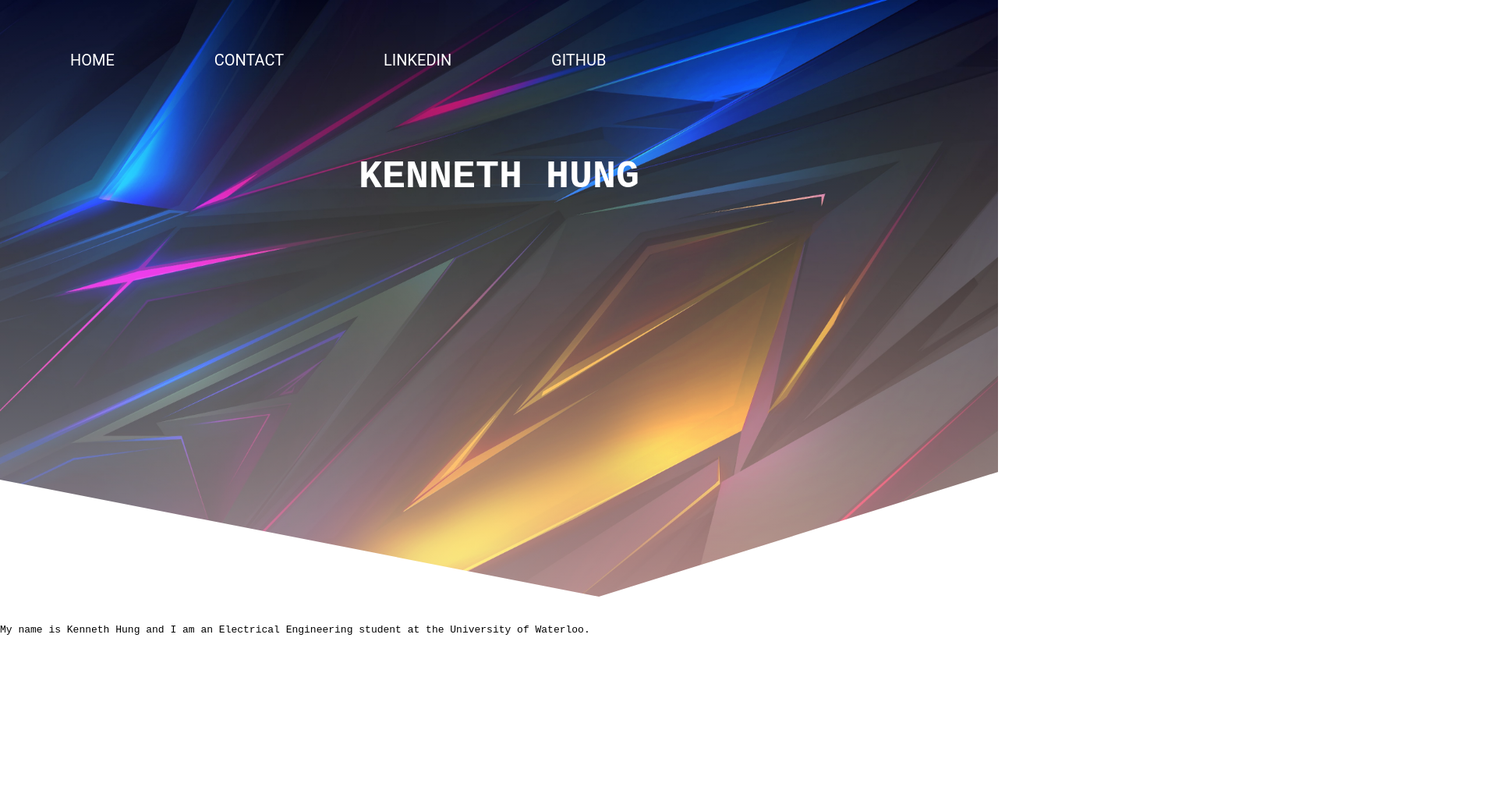
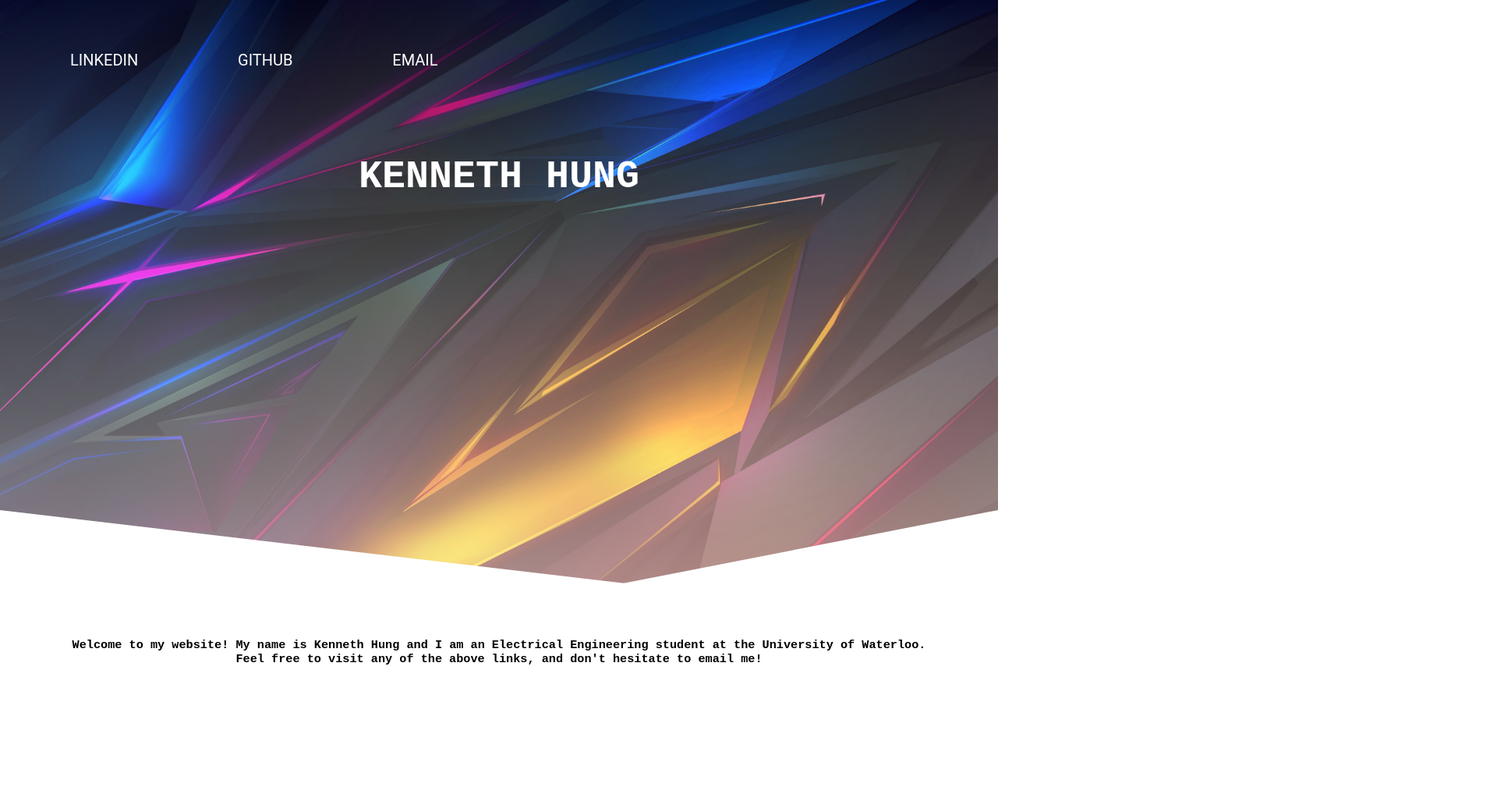
Before and after one commit to kennethhung863/kennethhung863.github.io, a plain HTML site: page index.html in a window 1280 px wide. Shown: the top 1018 px of the page at 78% size, 1920 px wide, since content can reach past the window. Drawn offline with Linux system fonts and the light colour scheme.

Commit message:
Add files via upload

```diff
--- a/index.html
+++ b/index.html
@@ -14,11 +14,10 @@
         <div class="row">
 
             <ul class="main-nav">
-                <li><a href="https://www.google.ca/">HOME</a></li>
+                <li><a href="https://www.linkedin.com/in/k-hung/">LINKEDIN</a></li>
+                <li><a href="https://github.com/kennethhung863">GITHUB</a></li>
+                <li><a href="mailto:k25hung@uwaterloo.ca">EMAIL</a></li>
 
-                 <li><a href="https://www.google.ca/">CONTACT</a></li>
-                <li><a href="">LINKEDIN</a></li>
-                <li><a href="">GITHUB</a></li>
 
             </ul>
         </div>
@@ -31,7 +30,9 @@
 
     </header>
 
-    <div> <p>My name is Kenneth Hung and I am an Electrical Engineering student at the University of Waterloo.</p>
+
+
+    <div id="about-me-text"> <h3>Welcome to my website! My name is Kenneth Hung and I am an Electrical Engineering student at the University of Waterloo.<br>Feel free to visit any of the above links, and don't hesitate to email me!</h3>
     </div>
     <div id="tri1"></div>
     <div id="tri2"></div>
--- a/style.css
+++ b/style.css
@@ -86,17 +86,28 @@ h1{
     height: 0;
     border-style: solid;
     border-color: transparent transparent transparent white;
-    border-width: 200px 0px 200px 80vw;
+    border-width: 150px 0px 200px 100vw;
 
 }
 
 #tri2{
     margin-left: 60vw;
-    margin-top: -450px;
+    margin-top: -500px;
     width: 0;
     height: 0;
     border-style: solid;
     border-color: transparent white transparent transparent;
-    border-width: 200px 50vw 500px 0vw;
+    border-width: 250px 100vw 200px 0vw;
 
 }
+
+#about-me-text{
+    background-color: transparent;
+
+}
+
+h3{
+    padding-top: 18px;
+    text-align: center;
+    font-size: 30;
+}
```
